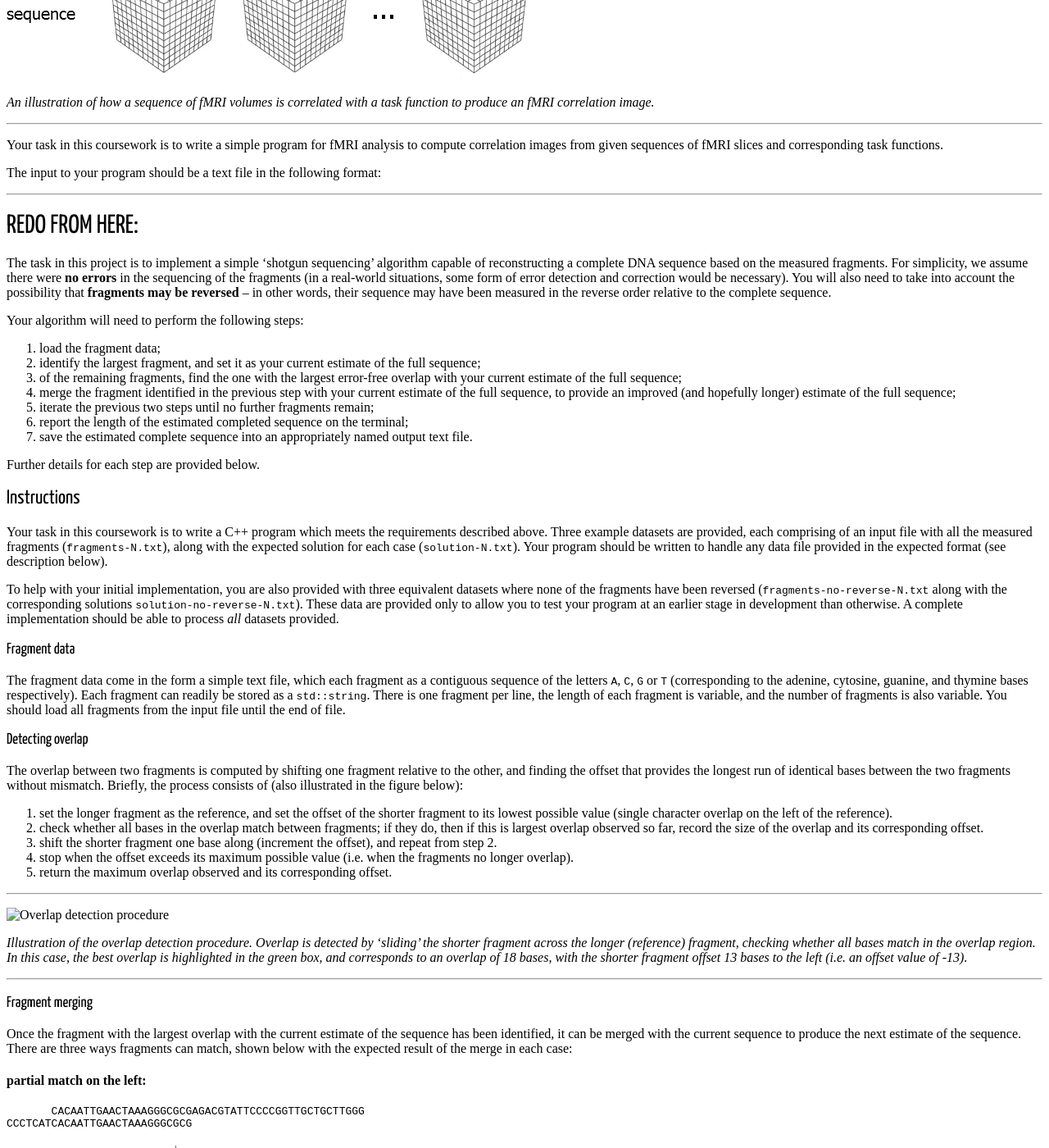
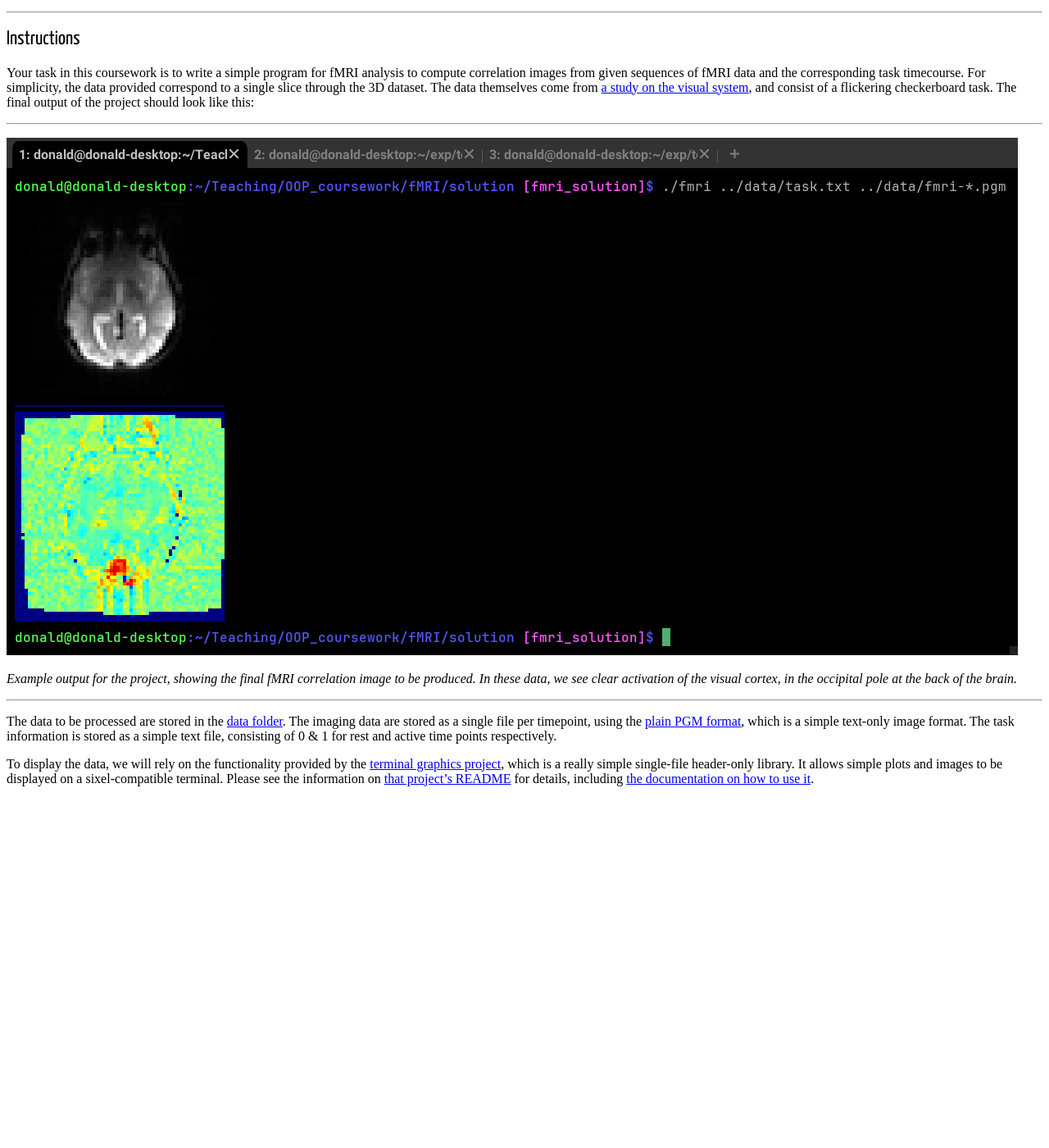
Before and after one commit to KCL-BMEIS/OOP, a Jekyll site: the page built from projects/fMRI/assignment.md, in a window 1280 px wide and 1400 px high, scrolled down 885 px. Shown: the whole window at 82% size. Built offline with Jekyll 4.4.1, drawn with Linux system fonts in a browser that asks for light colours; some web fonts are replaced; our own code applies the rules of GitHub Pages for plain Markdown files; after the commit the page ends 1860 px from its top, so only the background shows below that; some of the changed text lies outside the part shown.

Commit message:
Update assignment.md

````diff
--- a/projects/fMRI/assignment.md
+++ b/projects/fMRI/assignment.md
@@ -1,4 +1,4 @@
-# Shotgun sequencing
+# functional MRI
 
 ## Introduction
 
@@ -7,16 +7,11 @@ during the task.
 
 Once the sequence of fMRI volumes has been acquired, it must be processed to produce an image showing which parts of the brain were active during the task. This image is known as a correlation image. Figure 1 illustrates the processing involved in producing this image. First, a task function is formed, which is a 1-D signal indicating the periods of task and rest during the scan. There will be one value in the task function for each fMRI volume. Next, for each fMRI volume voxel, a similar 1-D signal is formed consisting of the fMRI intensities from each volume in the sequence. The Pearson’s correlation coefficient between the task and fMRI 1-D signals represents the intensity of the correlation image for that voxel. The Pearson’s correlation coefficient $r$ of two signals $x$ and $y$ of length $N$ is defined as:
 
-$$r = $$
+$$r = \frac{\sum_{i=1}^{N} (x_i - \bar{x}) \times (y_i - \bar{y})}{\sqrt{\sum_{i=1}^{N} (x_i - \bar{x})^2} \times \sqrt{\sum_{i=1}^{N} (y_i - \bar{y})^2}} $$
 
 where $\bar{x}$ and $\bar{y}$ represent the mean values of $x$ and $y$, The correlations are computed for all voxels, resulting in the full 3-D correlation image. Due to the noisy nature of the data, the correlation image is normally smoothed before visualisation.
 
-Figure 2 shows examples of a single fMRI volume and a correlation image computed from a sequence of such volumes.
-
-
-## Introduction
-
-There has been a huge increase in the use of genetic information for both research and clinical applications over the last 20 years, made possible by the development of low-cost DNA sequencing technologies. One such method is known as [shotgun sequencing](https://en.wikipedia.org/wiki/Shotgun_sequencing), and works by splitting strands of DNA into smaller fragments, which can be sequenced more easily and reliably using low-cost techniques. If a number of identical DNA strands are split at random into many small fragments, the full sequence can be reconstructed based on the overlapping regions between the different fragments, as illustrated in the Figure below.
+The figure below shows examples of a single fMRI volume and a correlation image computed from a sequence of such volumes.
 
 ---
 
@@ -26,100 +21,19 @@ There has been a huge increase in the use of genetic information for both resear
 
 ---
 
-Your task in this coursework is to write a simple program for fMRI analysis to compute correlation images from given sequences of fMRI slices and corresponding task functions.
+## Instructions
 
-The input to your program should be a text file in the following format:
-
+Your task in this coursework is to write a simple program for fMRI analysis to compute correlation images from given sequences of fMRI data and the corresponding task timecourse. For simplicity, the data provided correspond to a single slice through the 3D dataset. The data themselves come from [a study on the visual system](https://openneuro.org/datasets/ds001553/versions/1.0.1), and consist of a flickering checkerboard task. The final output of the project should look like this:
 
 ---
 
-# REDO FROM HERE:
+![example output for fMRI project](terminal_output.png)
 
-The task in this project is to implement a simple 'shotgun sequencing' algorithm capable of reconstructing a complete DNA sequence based on the measured fragments. For simplicity, we assume there were **no errors** in the sequencing of the fragments (in a real-world situations, some form of error detection and correction would be necessary). You will also need to take into account the possibility that **fragments may be reversed** &ndash; in other words, their sequence may have been measured in the reverse order relative to the complete sequence.
-
-Your algorithm will need to perform the following steps:
-
-1. load the fragment data;
-2. identify the largest fragment, and set it as your current estimate of the full sequence;
-3. of the remaining fragments, find the one with the largest error-free overlap with your current estimate of the full sequence;
-4. merge the fragment identified in the previous step with your current estimate of the full sequence, to provide an improved (and hopefully longer) estimate of the full sequence;
-5. iterate the previous two steps until no further fragments remain;
-6. report the length of the estimated completed sequence on the terminal;
-7. save the estimated complete sequence into an appropriately named output text file.
-
-Further details for each step are provided below.
-
-## Instructions
-
-Your task in this coursework is to write a C++ program which meets the requirements described above. Three example datasets are provided, each comprising of an input file with all the measured fragments (`fragments-N.txt`), along with the expected solution for each case (`solution-N.txt`). Your program should be written to handle any data file provided in the expected format (see description below).
-
-To help with your initial implementation, you are also provided with three equivalent datasets where none of the fragments have been reversed (`fragments-no-reverse-N.txt` along with the corresponding solutions `solution-no-reverse-N.txt`). These data are provided only to allow you to test your program at an earlier stage in development than otherwise. A complete implementation should be able to process *all* datasets provided.
-
-
-### Fragment data
-
-The fragment data come in the form a simple text file, which each fragment as a contiguous sequence of the letters `A`, `C`, `G` or `T` (corresponding to the adenine, cytosine, guanine, and thymine bases respectively). Each fragment can readily be stored as a `std::string`. There is one fragment per line, the length of each fragment is variable, and the number of fragments is also variable. You should load all fragments from the input file until the end of file.
-
-### Detecting overlap
-
-The overlap between two fragments is computed by shifting one fragment relative to the other, and finding the offset that provides the longest run of identical bases between the two fragments without mismatch.  Briefly, the process consists of (also illustrated in the figure below):
-
-1. set the longer fragment as the reference, and set the offset of the shorter fragment to its lowest possible value (single character overlap on the left of the reference).
-2. check whether all bases in the overlap match between fragments; if they do, then if this is largest overlap observed so far, record the size of the overlap and its corresponding offset.
-3. shift the shorter fragment one base along (increment the offset), and repeat from step 2.
-4. stop when the offset exceeds its maximum possible value (i.e. when the fragments no longer overlap).
-5. return the maximum overlap observed and its corresponding offset.
+*Example output for the project, showing the final fMRI correlation image to be produced. In these data, we see clear activation of the visual cortex, in the occipital pole at the back of the brain.*
 
 ---
 
-![Overlap detection procedure](overlap.png)
 
-*Illustration of the overlap detection procedure. Overlap is detected by 'sliding' the shorter fragment across the longer (reference) fragment, checking whether all bases match in the overlap region. In this case, the best overlap is highlighted in the green box, and corresponds to an overlap of 18 bases, with the shorter fragment offset 13 bases to the left (i.e. an offset value of -13).*
+The data to be processed are stored in the [data folder](data/). The imaging data are stored as a single file per timepoint, using the [plain PGM format](https://netpbm.sourceforge.net/doc/pgm.html), which is a simple text-only image format. The task information is stored as a simple text file, consisting of 0 & 1 for rest and active time points respectively.
 
----
-
-### Fragment merging
-
-Once the fragment with the largest overlap with the current estimate of the sequence has been identified, it can be merged with the current sequence to produce the next estimate of the sequence. There are three ways fragments can
-match, shown below with the expected result of the merge in each case:
-
-#### partial match on the left:
-
-```
-       CACAATTGAACTAAAGGGCGCGAGACGTATTCCCCGGTTGCTGCTTGGG
-CCCTCATCACAATTGAACTAAAGGGCGCG
-
-                          ↓
-
-CCCTCATCACAATTGAACTAAAGGGCGCGAGACGTATTCCCCGGTTGCTGCTTGGG
-```
-
-#### complete match in the middle:
-
-```
-       CACAATTGAACTAAAGGGCGCGAGACGTATTCCCCGGTTGCTGCTTGGG
-                       GGCGCGAGACGTATTCCCCGGTTGC
-
-                          ↓
-
-       CACAATTGAACTAAAGGGCGCGAGACGTATTCCCCGGTTGCTGCTTGGG
-```
-
-#### partial match on the right:
-
-```
-       CACAATTGAACTAAAGGGCGCGAGACGTATTCCCCGGTTGCTGCTTGGG
-                                             TGCTGCTTGGGACCATAAAACCTCA
-
-                          ↓
-
-       CACAATTGAACTAAAGGGCGCGAGACGTATTCCCCGGTTGCTGCTTGGGACCATAAAACCTCA
-```
-
-For the left & right partial matches, merging produces a longer sequence with the non-overlapping region of the shorter fragment added at the beginning or end of the longer fragment. For complete matches, merging simply produces the longer fragment unmodified.
-
-To avoid false positive matches, the algorithm should **ignore overlaps shorter than 10 bases**.
-
-### Format of output data file
-
-Your program should write its final estimated sequence to a text file, as a contiguous sequence of the letters `A`, `C`, `G` or `T`, all on a single line. This is the same format as each of the fragments files, with the main difference being that the final output file should only contain only a single, much longer sequence.
+To display the data, we will rely on the functionality provided by the [terminal graphics project](https://github.com/jdtournier/terminal_graphics), which is a really simple single-file header-only library. It allows simple plots and images to be displayed on a sixel-compatible terminal. Please see the information on [that project's README](https://github.com/jdtournier/terminal_graphics/blob/main/README.md) for details, including [the documentation on how to use it](https://jdtournier.github.io/terminal_graphics/).
````
